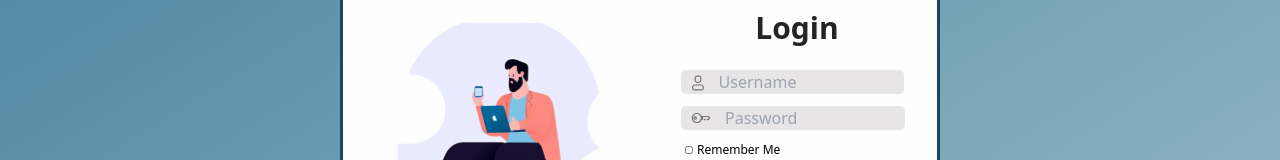
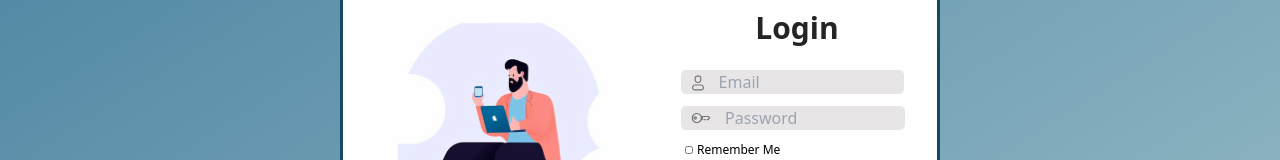
Before and after one commit to nedaskibildis/Chatbot, a React (Vite) app: page /Login in a window 1280 px wide. Shown: the part 326-486 px from the top of the page. Built offline with nearby package versions, Linux system fonts and the light colour scheme.

Commit message:
Found Hero For Landing Page And Started Landing Page

```diff
--- a/package.json
+++ b/package.json
@@ -11,6 +11,7 @@
   },
   "dependencies": {
     "axios": "^1.6.2",
+    "bcrypt": "^5.1.1",
     "cors": "^2.8.5",
     "ejs": "^3.1.9",
     "express": "^4.18.2",
--- a/src/App.jsx
+++ b/src/App.jsx
@@ -3,6 +3,7 @@ import React from "react";
 import Login from "./pages/Login";
 import Main from "./pages/Main"
 import Register from "./pages/Register";
+import Landing from "./pages/Landing";
 
 import { BrowserRouter as Router, Route, Routes } from "react-router-dom";
 
@@ -15,6 +16,7 @@ function App() {
         <Route path="/Login" element={<Login />}/>
         <Route path="/Main" element={<Main />}/>
         <Route path="/Register" element={<Register />}/>
+        <Route path="/Landing" element={<Landing />}/>
       </Routes>
     </Router>
 
--- /dev/null
+++ b/src/pages/Landing.jsx
@@ -0,0 +1,16 @@
+import React from "react";
+import hero from "../assets/landingHero.jpg"
+
+export default function Landing() {
+  return (
+    <div className="h-[100vh] items-center grid grid-rows-6 grid-cols-10 gap-4" style={{ backgroundImage: `url(${hero})`, backgroundSize: "cover" }}>
+        <div className="col-span-10" style={{gridRowStart: "1", gridRowEnd: "3"}}></div>
+        <div className="col-span-1"></div>
+        <h1 className="text-white text-5xl col-span-4 mt-auto" >Discover A New Era Of Seamless Communication</h1>
+        <div className="col-span-1" style={{gridRowStart: "4"}}></div>
+        <h3 className="col-span-3 mb-auto text-midBlue text-2xl font-bold" style={{gridRowStart: "4"}}>Simple. Social. Connected.</h3>
+        <button className="" style={{gridRowStart: "5"}}>Login</button>
+        <button className="" style={{gridRowStart: "5"}}>Create Account</button>
+    </div>
+  );
+}
--- a/src/pages/Login.jsx
+++ b/src/pages/Login.jsx
@@ -10,9 +10,11 @@ import user from "../assets/userLogo.svg";
 export default function Login() {
   // State to hold form data
   const [formData, setFormData] = useState({
-    username: '',
+    email: '',
     password: '',
   });
+
+  const [errorMessage, setErrorMessage] = useState("");
 
   const navigate = useNavigate();
 
@@ -34,7 +36,7 @@ export default function Login() {
 
       // Clear form data after submission
       setFormData({
-        username: '',
+        email: '',
         password: '',
       });
 
@@ -43,6 +45,8 @@ export default function Login() {
     } catch (err) {
       // Log any errors that occur during form submission
       console.log(err);
+      setErrorMessage(err.response.data)
+      console.log(errorMessage);
     }
   };
 
@@ -57,19 +61,22 @@ export default function Login() {
           </div>
           <div className="flex flex-col items-center justify-center space-y-6 mt-12">
             <h2 className="text-3xl font-extrabold text-primaryBlack">Login</h2>
+            {errorMessage && (
+              <p className=" text-xs text-red-400">{errorMessage}</p>
+            )}
             <form action="" onSubmit={handleSubmit} className="flex flex-col justify-center pb-12">
               {/* Username input field */}
               <div className="flex">
-                <label htmlFor="username" className="w-[1.6rem] bg-primaryGray h-6 rounded-l-[5px] pt-1 pl-2 justify-self-center">
+                <label htmlFor="email" className="w-[1.6rem] bg-primaryGray h-6 rounded-l-[5px] pt-1 pl-2 justify-self-center">
                   <img src={user} alt="user" />
                 </label>
                 <input
-                  type="text"
+                  type="email"
                   onChange={handleChange}
-                  name="username"
-                  id="username"
+                  name="email"
+                  id="email"
                   className="bg-primaryGray rounded-r-[5px] px-3 mb-3 w-[12.35rem]"
-                  placeholder="Username"
+                  placeholder="Email"
                 />
               </div>
               {/* Password input field */}
```
Also changed, not shown: src/assets/landingHero.jpg (added), 1 other file (tests, documents, lock files or other folders).
